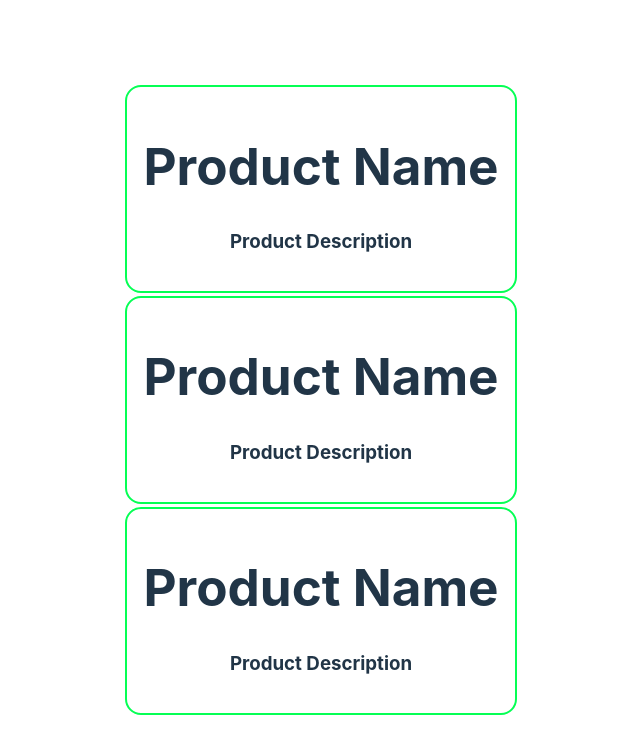
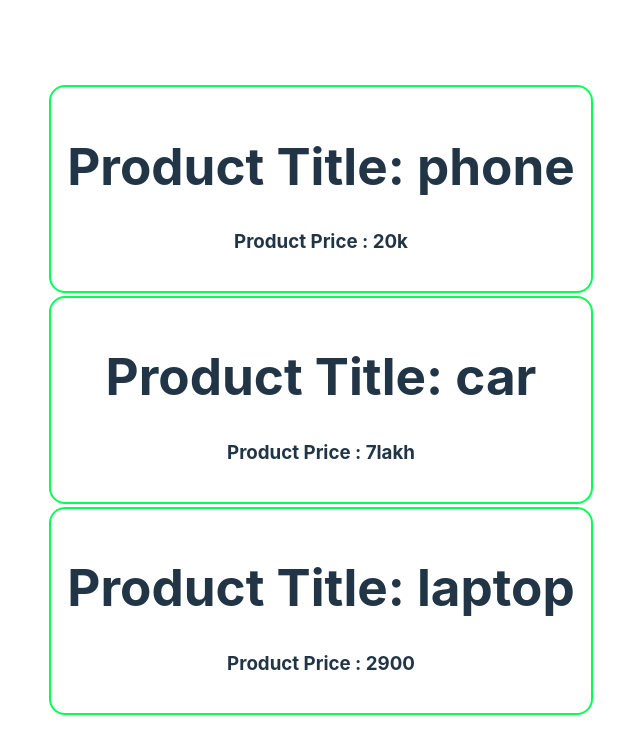
Before and after one commit to dhuruv0003/React-Basics, a React (Vite) app: page / in a window 1280 px wide. Shown: the top 754 px of the page, without its empty margins (319-959 px from the left). Built offline with nearby package versions, Linux system fonts and the light colour scheme.

Commit message:
new Commit

```diff
--- a/src/Product.jsx
+++ b/src/Product.jsx
@@ -1,9 +1,9 @@
 import './Product.css'
-function Product() {
+function Product({ title, price }) {
     return (
         <div className="Product">
-            <h1>Product Name</h1>
-            <h3>Product Description</h3>
+            <h1>Product Title: {title}</h1>
+            <h3>Product Price : {price}</h3>
         </div>
     );
 }
--- a/src/Productab.jsx
+++ b/src/Productab.jsx
@@ -2,9 +2,9 @@ import Product from "./Product"
 function ProductTab() {
     return (
         <div className="">
-            <Product></Product>
-            <Product></Product>
-            <Product></Product>
+            <Product title="phone" price="20k"></Product>
+            <Product title ="car" price="7lakh"></Product>
+            <Product title="laptop" price={5800/2}></Product>
         </div>
 
     )
```
